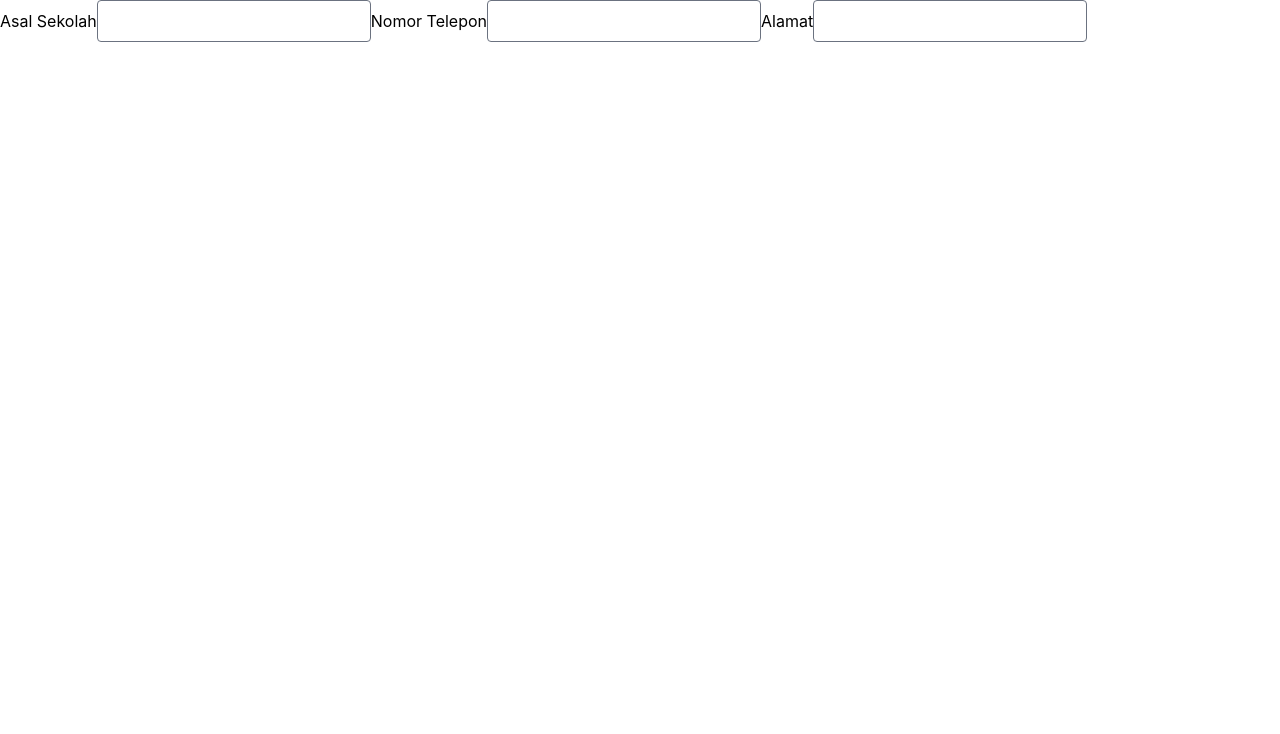
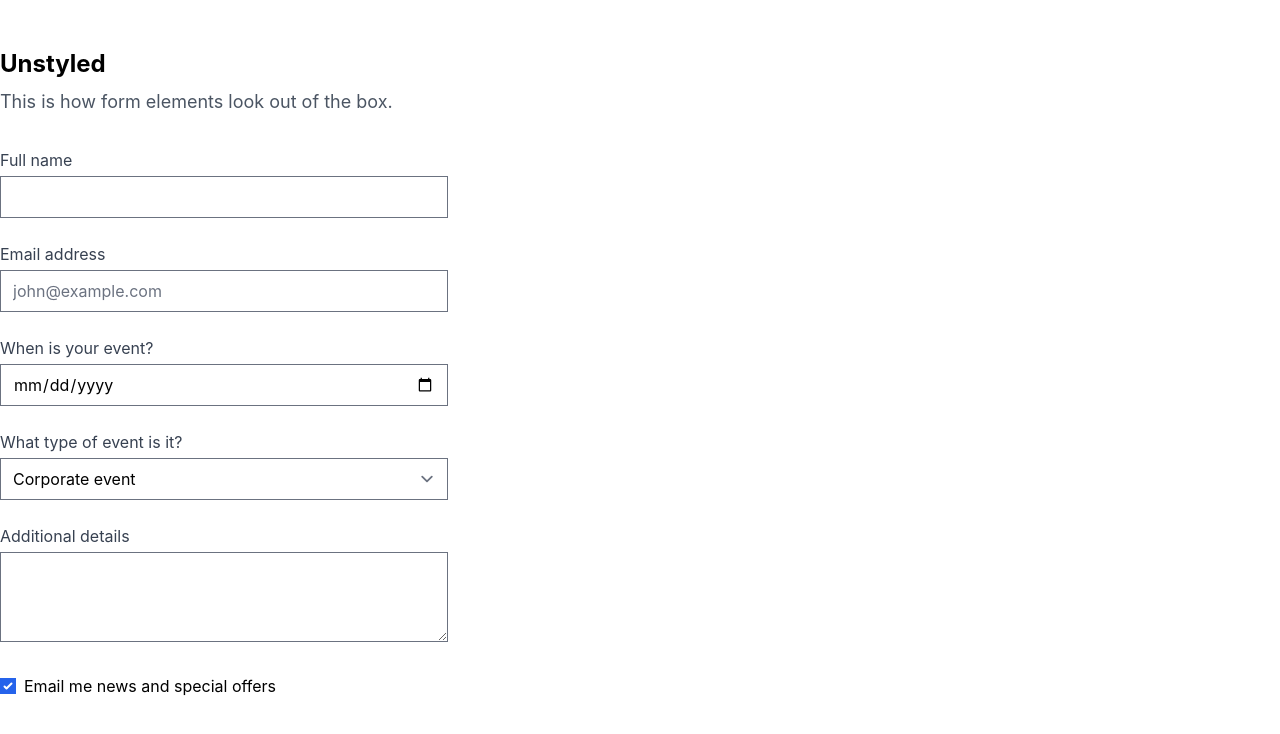
Before and after one commit to edutjie/soc-regist, a React (Create React App) app: page / in a window 1280 px wide. Shown: the top 734 px of the page. Built offline with nearby package versions, Linux system fonts and the light colour scheme.

Commit message:
tailwind form

```diff
--- a/src/components/Form.js
+++ b/src/components/Form.js
@@ -3,12 +3,49 @@
 function Form(){
   return(
     <div>
-      <label for="asalsekolah active:outline:none">Asal Sekolah</label>
-      <input type="text" class="rounded" id="asalsekolah" />
-      <label for="nomortelepon">Nomor Telepon</label>
-      <input type="text" class="rounded" id="nomortelepon" />
-      <label for="alamat">Alamat</label>
-      <input type="text" class="rounded" id="alamat" />
+      <div class="py-12">
+          <h2 class="text-2xl font-bold">Unstyled</h2>
+          <p class="mt-2 text-lg text-gray-600">This is how form elements look out of the box.</p>
+          <div class="mt-8 max-w-md">
+            <div class="grid grid-cols-1 gap-6">
+              <label class="block">
+                <span class="text-gray-700">Full name</span>
+                <input type="text" class="mt-1 block w-full" placeholder="" />
+              </label>
+              <label class="block">
+                <span class="text-gray-700">Email address</span>
+                <input type="email" class="mt-1 block w-full" placeholder="john@example.com" />
+              </label>
+              <label class="block">
+                <span class="text-gray-700">When is your event?</span>
+                <input type="date" class="mt-1 block w-full" />
+              </label>
+              <label class="block">
+                <span class="text-gray-700">What type of event is it?</span>
+                <select class="block w-full mt-1">
+                  <option>Corporate event</option>
+                  <option>Wedding</option>
+                  <option>Birthday</option>
+                  <option>Other</option>
+                </select>
+              </label>
+              <label class="block">
+                <span class="text-gray-700">Additional details</span>
+                <textarea class="mt-1 block w-full" rows="3"></textarea>
+              </label>
+              <div class="block">
+                <div class="mt-2">
+                  <div>
+                    <label class="inline-flex items-center">
+                      <input type="checkbox" checked />
+                      <span class="ml-2">Email me news and special offers</span>
+                    </label>
+                  </div>
+                </div>
+              </div>
+            </div>
+          </div>
+        </div>
     </div>
   )
 }
```
